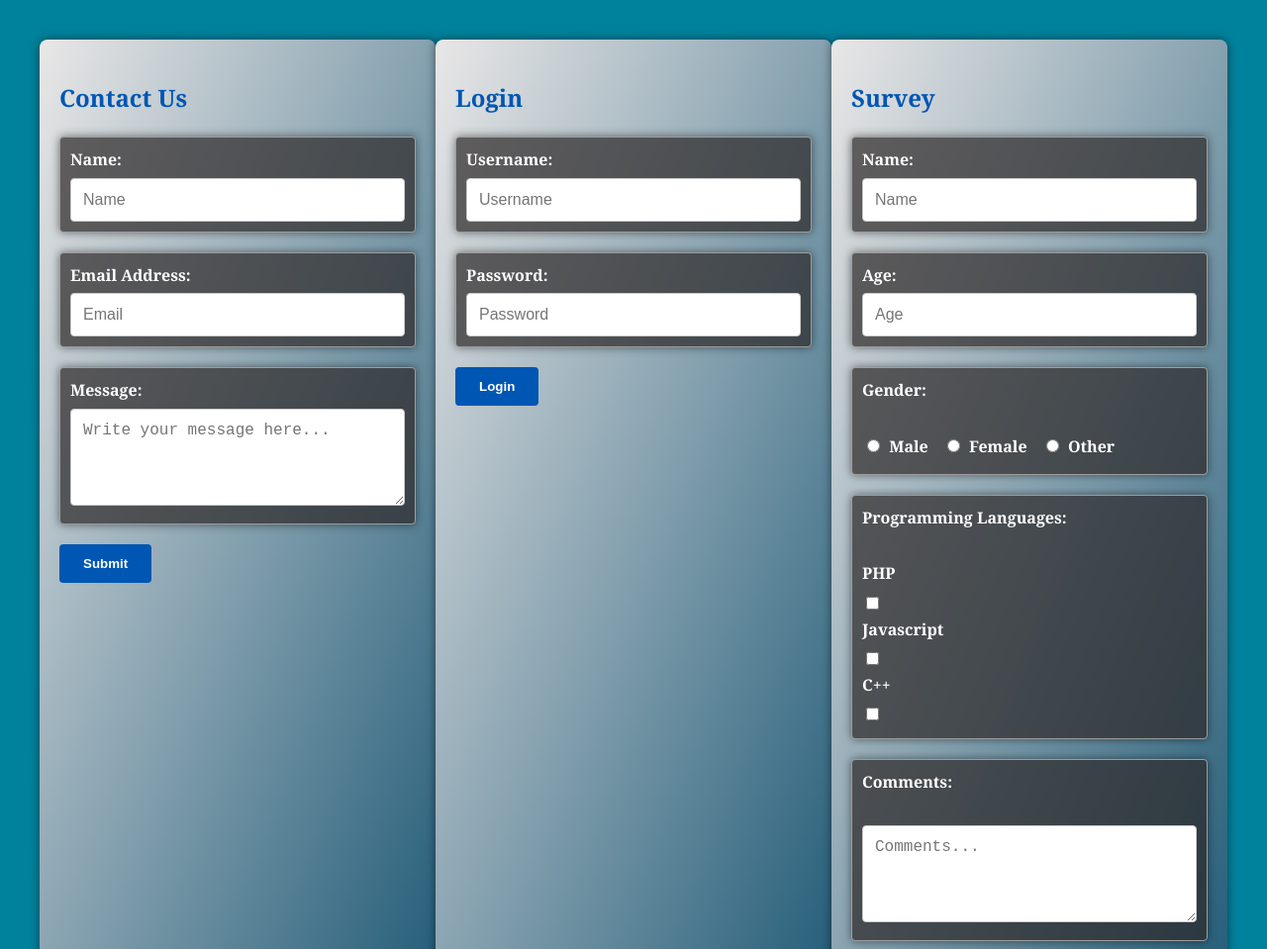
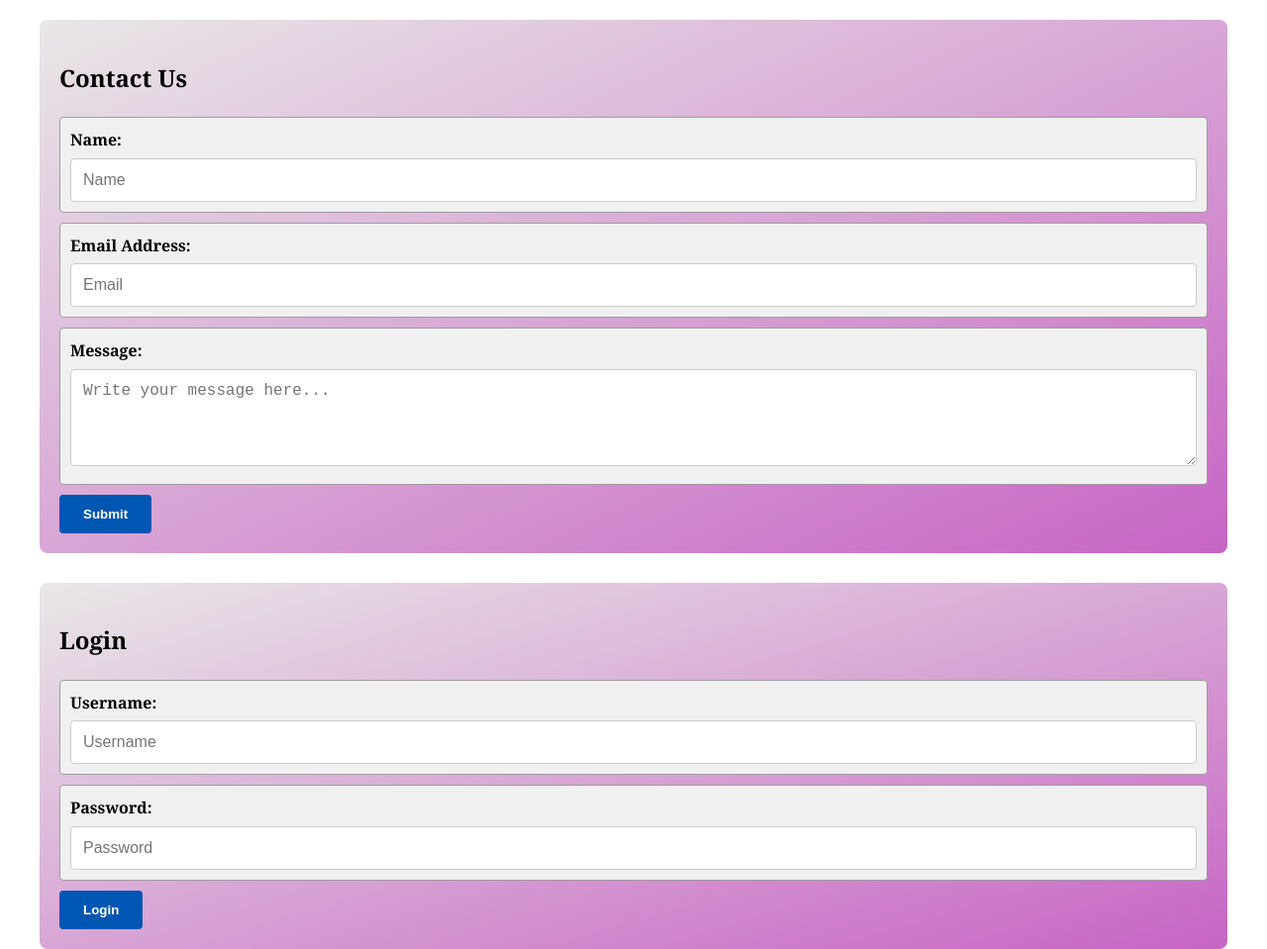
Before and after one commit to Anjheli/ActivityHTML, a plain HTML site: page Acitivity 2/assignment2.html in a window 1280 px wide. Shown: the top 959 px of the page at 99% size. Drawn offline with Linux system fonts and the light colour scheme.

Commit message:
styles.css

```diff
--- a/Acitivity 2/styles.css
+++ b/Acitivity 2/styles.css
@@ -3,35 +3,24 @@ body {
     font-family: Georgia, serif;
     line-height: 1.6;
     margin: 20px;
-    background-color: rgb(1, 130, 156);
-    color: white;
-}
-
-/* Heading Styles */
-.section h1 {
-    color: #0056b3;
-    font-weight: bold;
 }
 
 /* Container Styles */
 .container {
-    display: flex;
-    flex-wrap: wrap;
-    justify-content: space-between;
-    max-width: 1500px;
+    display: grid;
+    grid-template-columns: 1fr;
+    gap: 20px;
+    max-width: 1200px;
     margin: 0 auto;
-    padding: 20px;
 }
 
 /* Section and Form Styles */
 .section,
 .form-group {
-    flex-basis: 30%;
     padding: 20px;
     border-radius: 8px;
-    margin-bottom: 20px;
-    background-color: rgba(43, 39, 39, 0.7);
-    box-shadow: 0 0 10px rgba(0, 0, 0, 0.5);
+    margin-bottom: 10px;
+    background-color: #f0f0f0;
 }
 
 /* Form Label Styles */
@@ -54,7 +43,6 @@ textarea {
     font-size: 16px;
     box-sizing: border-box;
     transition: border-color 0.2s ease-in-out;
-    background-color: rgb(255, 255, 255);
 }
 
 input[type="text"]:focus,
@@ -102,13 +90,13 @@ input[type="submit"]:hover {
 /* Additional Styling for Attractiveness */
 /* Styling Contact Form, Login Form, and Survey Form */
 .contact-form, .login-form, .survey-form {
-    background: linear-gradient(to bottom right, #e9e7e7, #215b77);
+    background: linear-gradient(to bottom right, #e9e7e7, #c764c4);
 }
 
 /* Responsive Form Width for Smaller Devices */
 @media screen and (max-width: 768px) {
     .section {
-        flex-basis: 100%;
+        grid-template-columns: 1fr;
         margin-top: 0;
     }
 }
```
